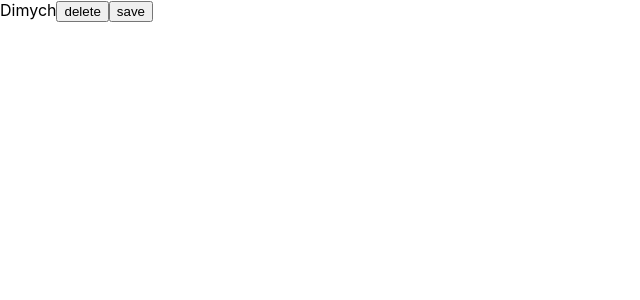
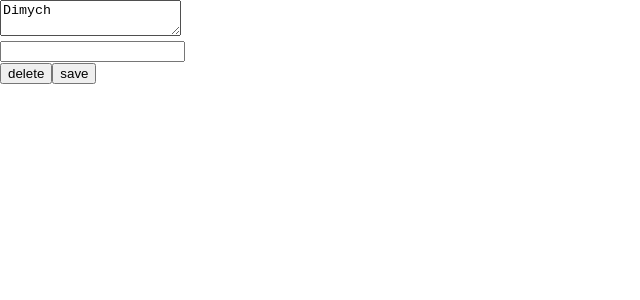
Before and after one commit to antonnur/big-vanilla-project, a React (Create React App) app: page / in a window 1280 px wide. Shown: the top 300 px of the page, without its empty margins (0-640 px from the left). Built offline with nearby package versions, Linux system fonts and the light colour scheme.

Commit message:
PC Work JS/TS 06 lesson 41min

```diff
--- a/src/05/06-callbacks.tsx
+++ b/src/05/06-callbacks.tsx
@@ -11,9 +11,23 @@ export const User = () => {
     alert('User have been saved')
   }
 
+  const onNameChanged = () => {
+    console.log('Name changed')
+  }
+  const focusLostHandler = () => {
+    console.log('Focus lost')
+  }
+
   return (
     <div>
-      Dimych
+      <textarea
+        onChange={onNameChanged}
+        onBlur={focusLostHandler}>
+          Dimych
+      </textarea>
+      <div>
+        <input/>
+      </div>
       <button onClick={deleteUser}>delete</button>
       <button onClick={saveUser}>save</button>
     </div>
```
